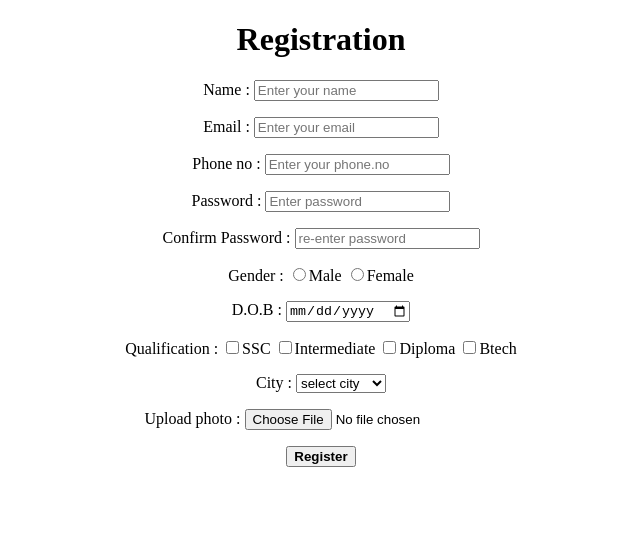
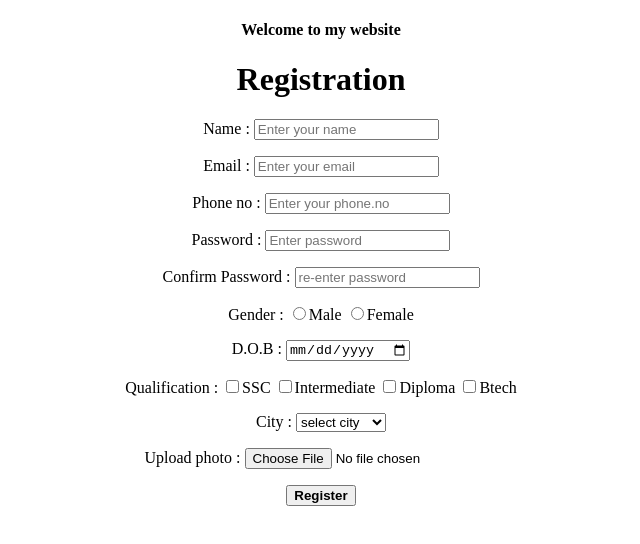
Before and after one commit to Captain-5415/PSPK-Biography, a plain HTML site: page index.html in a window 1280 px wide. Shown: the whole page, without its empty margins (319-959 px from the left). Drawn offline with Linux system fonts and the light colour scheme.

Commit message:
index updated

```diff
--- a/index.html
+++ b/index.html
@@ -8,6 +8,7 @@
 <body>
     <center>
         <form action="./login.html" target="_self">
+            <h4>Welcome to my website</h4>
         <h1>Registration</h1>
         <p>Name : <input type="text" required placeholder="Enter your name"/></p>
         <p>Email : <input type="email" placeholder="Enter your email"/></p>
```
